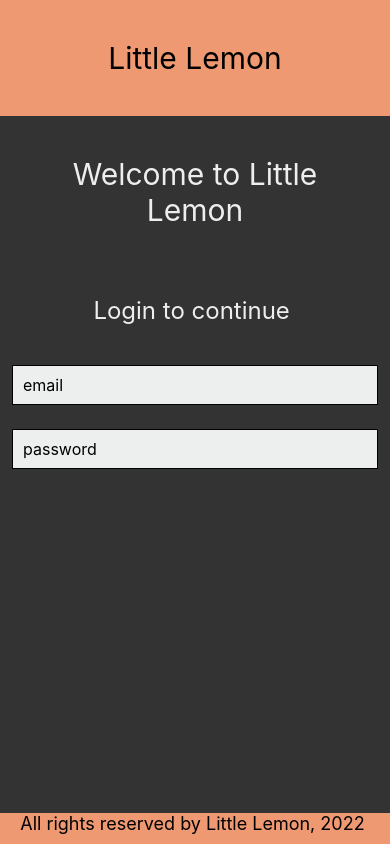
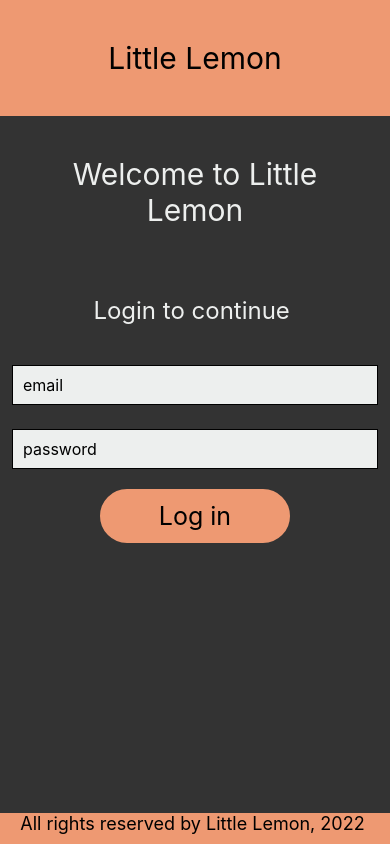
Before and after one commit to vipulpathak113/LittleLemonApp, a React Native app: screen / in a window 390 px wide. Built offline with nearby package versions, Linux system fonts and the light colour scheme.

Commit message:
pressable

```diff
--- a/components/LoginScreen.jsx
+++ b/components/LoginScreen.jsx
@@ -1,4 +1,4 @@
-import { useState } from "react";
+import React, { useState } from "react";
 import {
   ScrollView,
   Text,
@@ -6,11 +6,13 @@ import {
   TextInput,
   KeyboardAvoidingView,
   Platform,
+  Pressable,
 } from "react-native";
 
 export default function LoginScreen() {
   const [email, setEmail] = useState("");
   const [password, setPassword] = useState("");
+  const [isLogin, setIsLogin] = useState(false);
 
   const handleEmail = (email) => {
     setEmail(email);
@@ -20,6 +22,11 @@ export default function LoginScreen() {
     setPassword(password);
   };
 
+  const handleLogin = () => {
+    console.log("Log in pressed");
+    setIsLogin(!isLogin);
+  };
+
   return (
     <KeyboardAvoidingView
       style={styles.container}
@@ -27,6 +34,9 @@ export default function LoginScreen() {
     >
       <ScrollView>
         <Text style={styles.headerText}>Welcome to Little Lemon</Text>
+        {isLogin && <Text style={styles.headerText}>You are Logged in!</Text>}
+        {!isLogin && (
+          <>
             <Text style={styles.regularText}>Login to continue </Text>
             <TextInput
               style={styles.textInput}
@@ -42,6 +52,11 @@ export default function LoginScreen() {
               value={password}
               secureTextEntry={true}
             />
+            <Pressable style={styles.buttonView} onPress={handleLogin}>
+              <Text style={styles.buttonText}>Log in</Text>
+            </Pressable>
+          </>
+        )}
       </ScrollView>
     </KeyboardAvoidingView>
   );
@@ -72,4 +87,18 @@ const styles = StyleSheet.create({
     fontSize: 16,
     backgroundColor: "#EDEFEE",
   },
+  buttonView: {
+    padding: 10,
+    marginVertical: 8,
+    marginHorizontal: 100,
+    backgroundColor: "#EE9972",
+    borderColor: "#EE9972",
+    borderWidth: 2,
+    borderRadius: 50,
+  },
+  buttonText: {
+    textAlign: "center",
+    fontSize: 25,
+    color: "black",
+  },
 });
```
Lines whose indentation alone changed are shown as unchanged.
